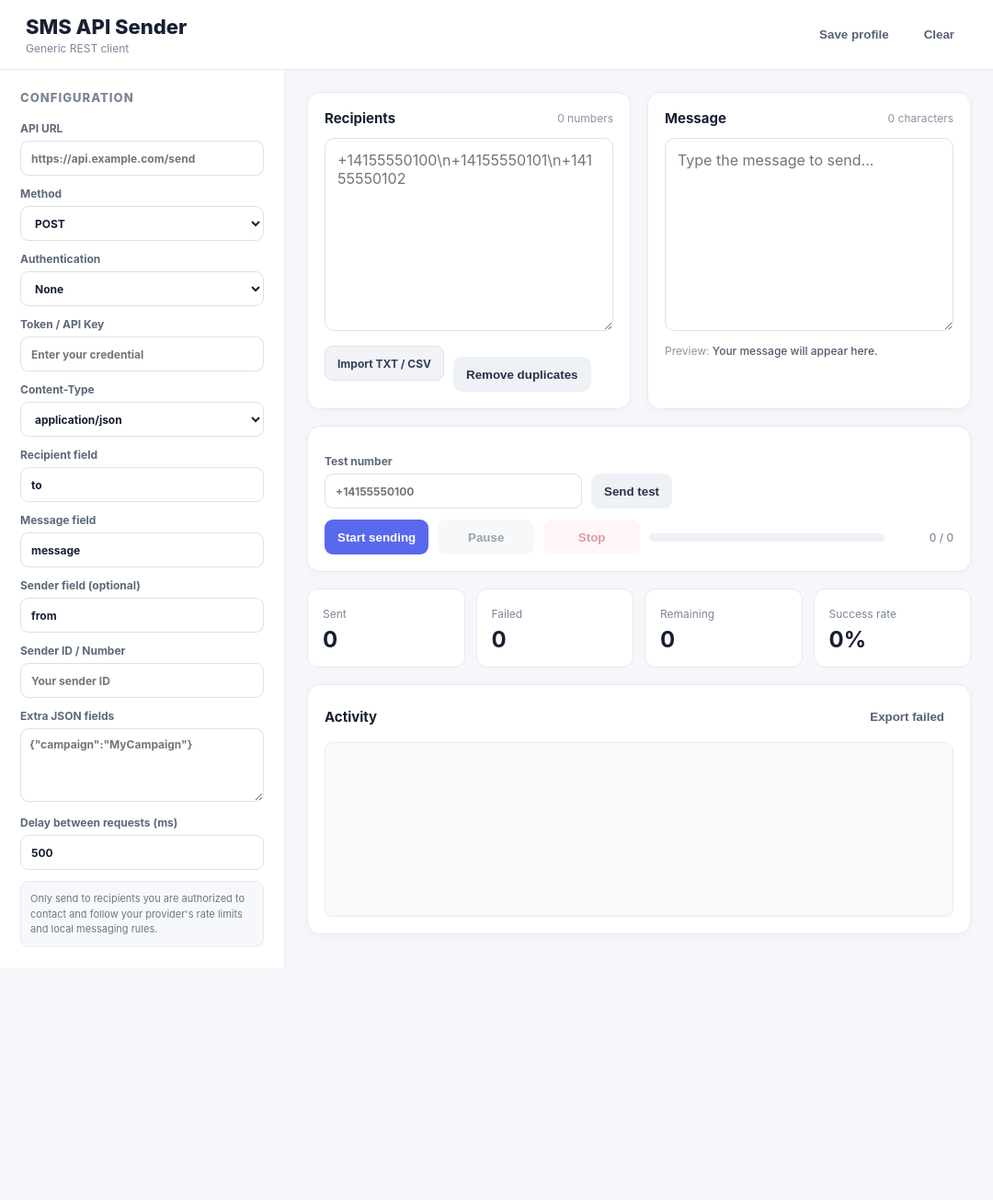
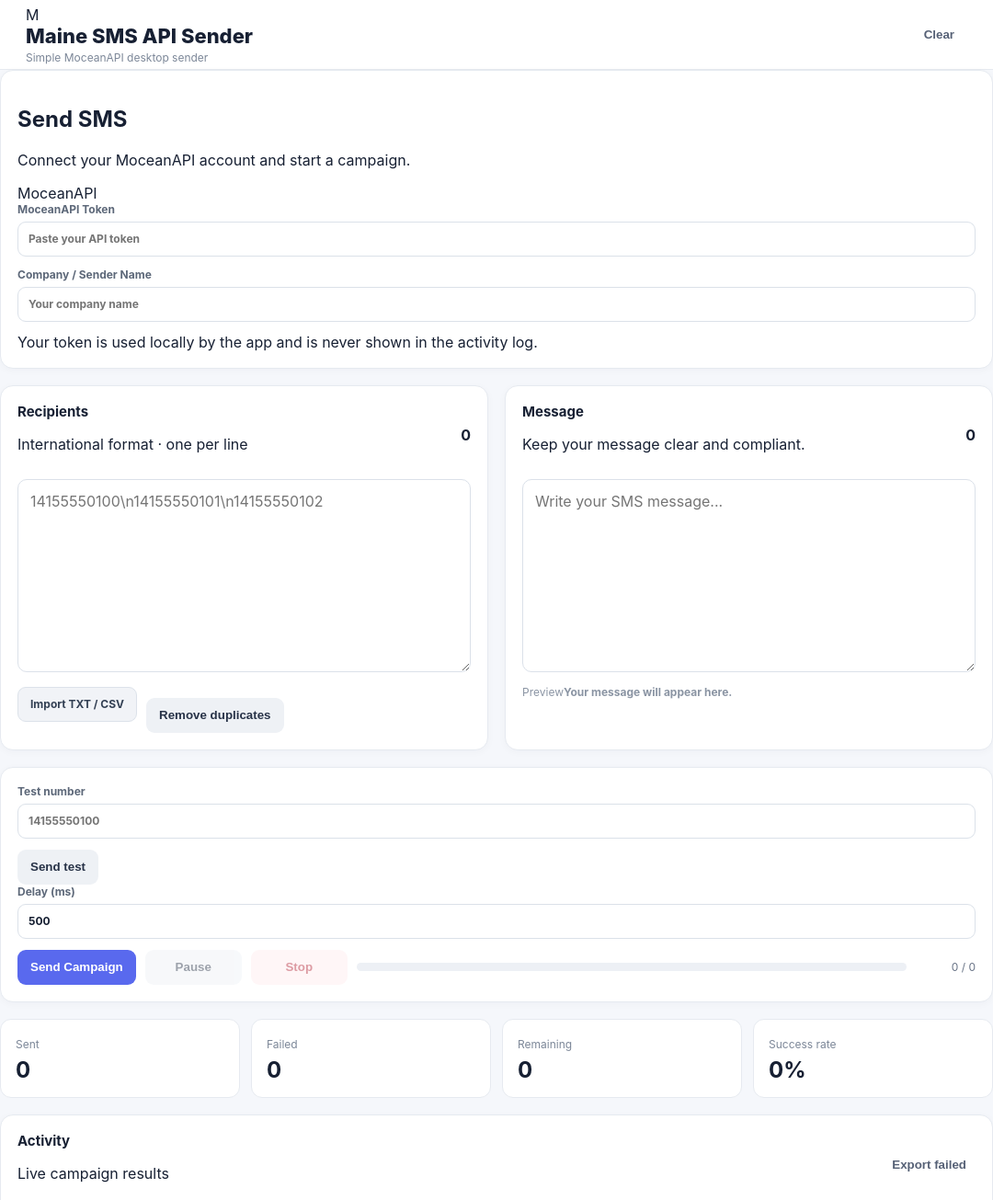
Before and after one commit to xaouki/api-app, an Electron app: page renderer/index.html in a window 1080 px wide. Shown: the top 1305 px of the page at 92% size. Before the commit the page ends 1052 px from the top, so only its background shows below. Drawn offline with Linux system fonts and the light colour scheme.

Commit message:
Create simple professional Maine SMS API Sender interface

```diff
--- a/renderer/index.html
+++ b/renderer/index.html
@@ -3,53 +3,67 @@
 <head>
   <meta charset="UTF-8">
   <meta name="viewport" content="width=device-width,initial-scale=1">
-  <title>SMS API Sender</title>
+  <title>Maine SMS API Sender</title>
   <link rel="stylesheet" href="style.css">
 </head>
 <body>
   <header class="topbar">
-    <div><div class="brand">SMS API Sender</div><div class="sub">Generic REST client</div></div>
-    <div class="top-actions"><button id="saveProfile" class="ghost">Save profile</button><button id="clearAll" class="ghost">Clear</button></div>
+    <div class="brand-wrap">
+      <div class="logo">M</div>
+      <div><div class="brand">Maine SMS API Sender</div><div class="sub">Simple MoceanAPI desktop sender</div></div>
+    </div>
+    <button id="clearAll" class="ghost">Clear</button>
   </header>
-  <main class="layout">
-    <aside class="sidebar">
-      <div class="side-title">Configuration</div>
-      <label>API URL<input id="apiUrl" placeholder="https://api.example.com/send"></label>
-      <label>Method<select id="method"><option>POST</option><option>PUT</option><option>PATCH</option></select></label>
-      <label>Authentication<select id="authType"><option value="none">None</option><option value="bearer">Bearer token</option><option value="apiKey">API key header</option></select></label>
-      <label id="tokenLabel">Token / API Key<input id="token" type="password" placeholder="Enter your credential"></label>
-      <label id="apiKeyHeaderLabel" class="hidden">API key header name<input id="apiKeyHeader" value="X-API-Key"></label>
-      <label>Content-Type<select id="contentType"><option value="application/json">application/json</option><option value="application/x-www-form-urlencoded">application/x-www-form-urlencoded</option></select></label>
-      <label>Recipient field<input id="toField" value="to"></label>
-      <label>Message field<input id="messageField" value="message"></label>
-      <label>Sender field (optional)<input id="senderField" value="from"></label>
-      <label>Sender ID / Number<input id="senderValue" placeholder="Your sender ID"></label>
-      <label>Extra JSON fields<textarea id="extraFields" rows="4" placeholder='{"campaign":"MyCampaign"}'></textarea></label>
-      <label>Delay between requests (ms)<input id="delay" type="number" min="0" value="500"></label>
-      <div class="notice">Only send to recipients you are authorized to contact and follow your provider's rate limits and local messaging rules.</div>
-    </aside>
-    <section class="content">
+
+  <main class="page">
+    <section class="setup card">
+      <div class="section-title"><div><h1>Send SMS</h1><p>Connect your MoceanAPI account and start a campaign.</p></div><span class="badge">MoceanAPI</span></div>
+      <div class="credentials">
+        <label>MoceanAPI Token<input id="token" type="password" autocomplete="off" placeholder="Paste your API token"></label>
+        <label>Company / Sender Name<input id="sender" maxlength="15" placeholder="Your company name"></label>
+      </div>
+      <div class="hint">Your token is used locally by the app and is never shown in the activity log.</div>
+    </section>
+
     <div class="grid">
       <section class="card">
-          <div class="card-head"><h2>Recipients</h2><span id="recipientCount">0 numbers</span></div>
-          <textarea id="recipients" class="big-input" placeholder="+14155550100\n+14155550101\n+14155550102"></textarea>
+        <div class="card-head"><div><h2>Recipients</h2><p>International format · one per line</p></div><strong id="recipientCount">0</strong></div>
+        <textarea id="recipients" class="big-input" placeholder="14155550100\n14155550101\n14155550102"></textarea>
         <div class="row"><label class="file-btn">Import TXT / CSV<input id="fileInput" type="file" accept=".txt,.csv"></label><button id="dedupe" class="secondary">Remove duplicates</button></div>
       </section>
+
       <section class="card">
-          <div class="card-head"><h2>Message</h2><span id="charCount">0 characters</span></div>
-          <textarea id="message" class="big-input message" maxlength="1600" placeholder="Type the message to send..."></textarea>
-          <div class="preview">Preview: <strong id="previewText">Your message will appear here.</strong></div>
+        <div class="card-head"><div><h2>Message</h2><p>Keep your message clear and compliant.</p></div><strong id="charCount">0</strong></div>
+        <textarea id="message" class="big-input message" maxlength="1600" placeholder="Write your SMS message..."></textarea>
+        <div class="preview"><span>Preview</span><b id="previewText">Your message will appear here.</b></div>
       </section>
     </div>
-      <section class="card controls">
-        <div class="test-row"><label>Test number<input id="testNumber" placeholder="+14155550100"></label><button id="testSend" class="secondary">Send test</button><span id="testStatus"></span></div>
-        <div class="send-row"><button id="start" class="primary">Start sending</button><button id="pause" class="secondary" disabled>Pause</button><button id="stop" class="danger" disabled>Stop</button><div class="progress-wrap"><div class="progress"><div id="progressBar"></div></div><span id="progressText">0 / 0</span></div></div>
+
+    <section class="card campaign">
+      <div class="campaign-top">
+        <div class="test"><label>Test number<input id="testNumber" placeholder="14155550100"></label><button id="testSend" class="secondary">Send test</button><span id="testStatus"></span></div>
+        <label class="delay">Delay (ms)<input id="delay" type="number" min="250" value="500"></label>
+      </div>
+      <div class="send-row">
+        <button id="start" class="primary">Send Campaign</button>
+        <button id="pause" class="secondary" disabled>Pause</button>
+        <button id="stop" class="danger" disabled>Stop</button>
+        <div class="progress-wrap"><div class="progress"><div id="progressBar"></div></div><span id="progressText">0 / 0</span></div>
+      </div>
     </section>
+
     <section class="stats">
-        <div class="stat"><span>Sent</span><b id="sent">0</b></div><div class="stat"><span>Failed</span><b id="failed">0</b></div><div class="stat"><span>Remaining</span><b id="remaining">0</b></div><div class="stat"><span>Success rate</span><b id="successRate">0%</b></div>
+      <div class="stat"><span>Sent</span><b id="sent">0</b></div>
+      <div class="stat"><span>Failed</span><b id="failed">0</b></div>
+      <div class="stat"><span>Remaining</span><b id="remaining">0</b></div>
+      <div class="stat"><span>Success rate</span><b id="successRate">0%</b></div>
     </section>
-      <section class="card log-card"><div class="card-head"><h2>Activity</h2><button id="exportFailed" class="ghost small">Export failed</button></div><div id="log" class="log"></div></section>
+
+    <section class="card log-card">
+      <div class="card-head"><div><h2>Activity</h2><p>Live campaign results</p></div><button id="exportFailed" class="ghost small">Export failed</button></div>
+      <div id="log" class="log"><div class="empty">Ready when you are.</div></div>
     </section>
+    <p class="footer-note">Use Maine SMS API Sender only for recipients who have authorized your messages and follow MoceanAPI rules and applicable messaging laws.</p>
   </main>
   <script src="app.js"></script>
 </body>
```
Lines whose indentation alone changed are shown as unchanged.
